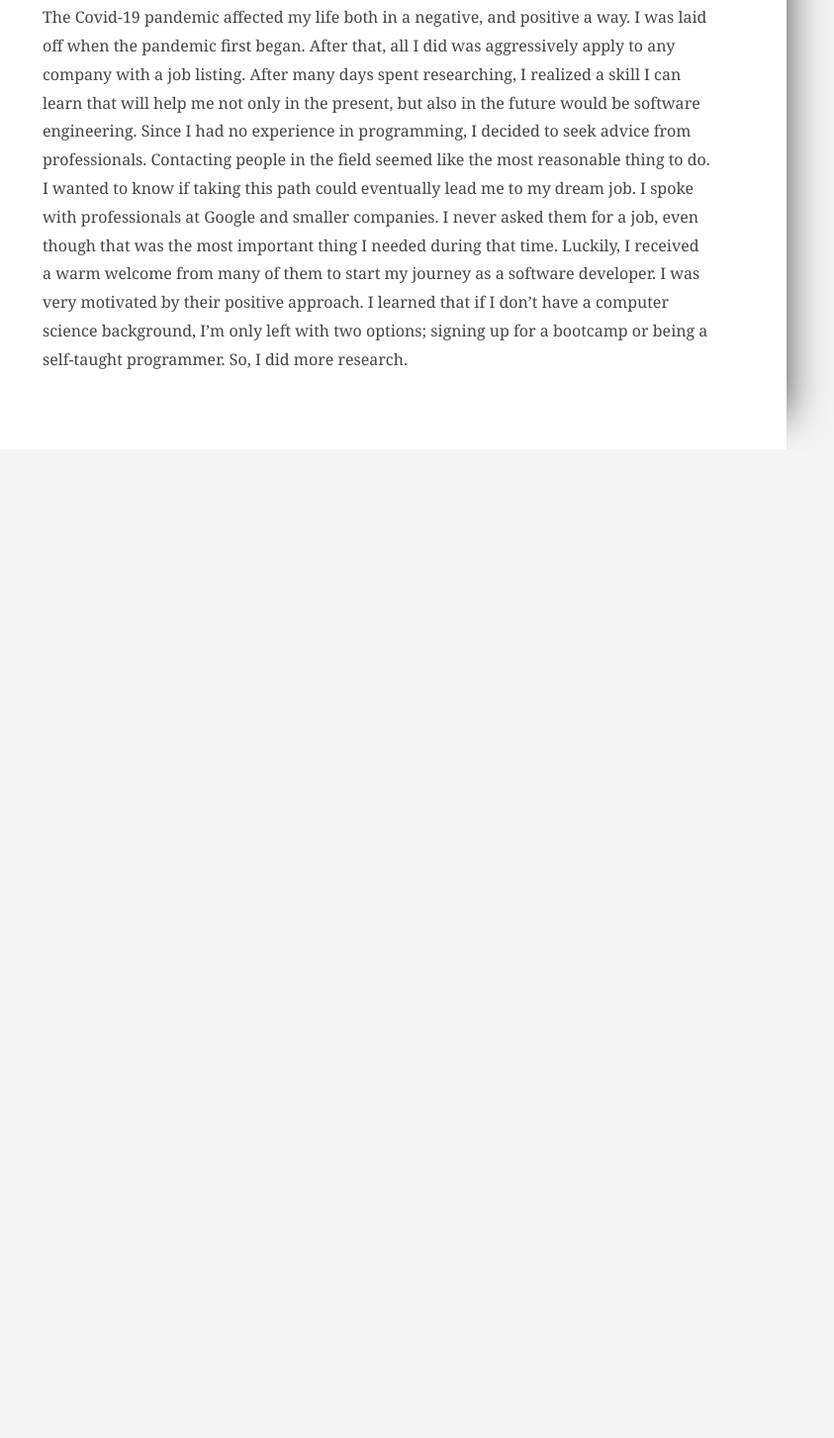
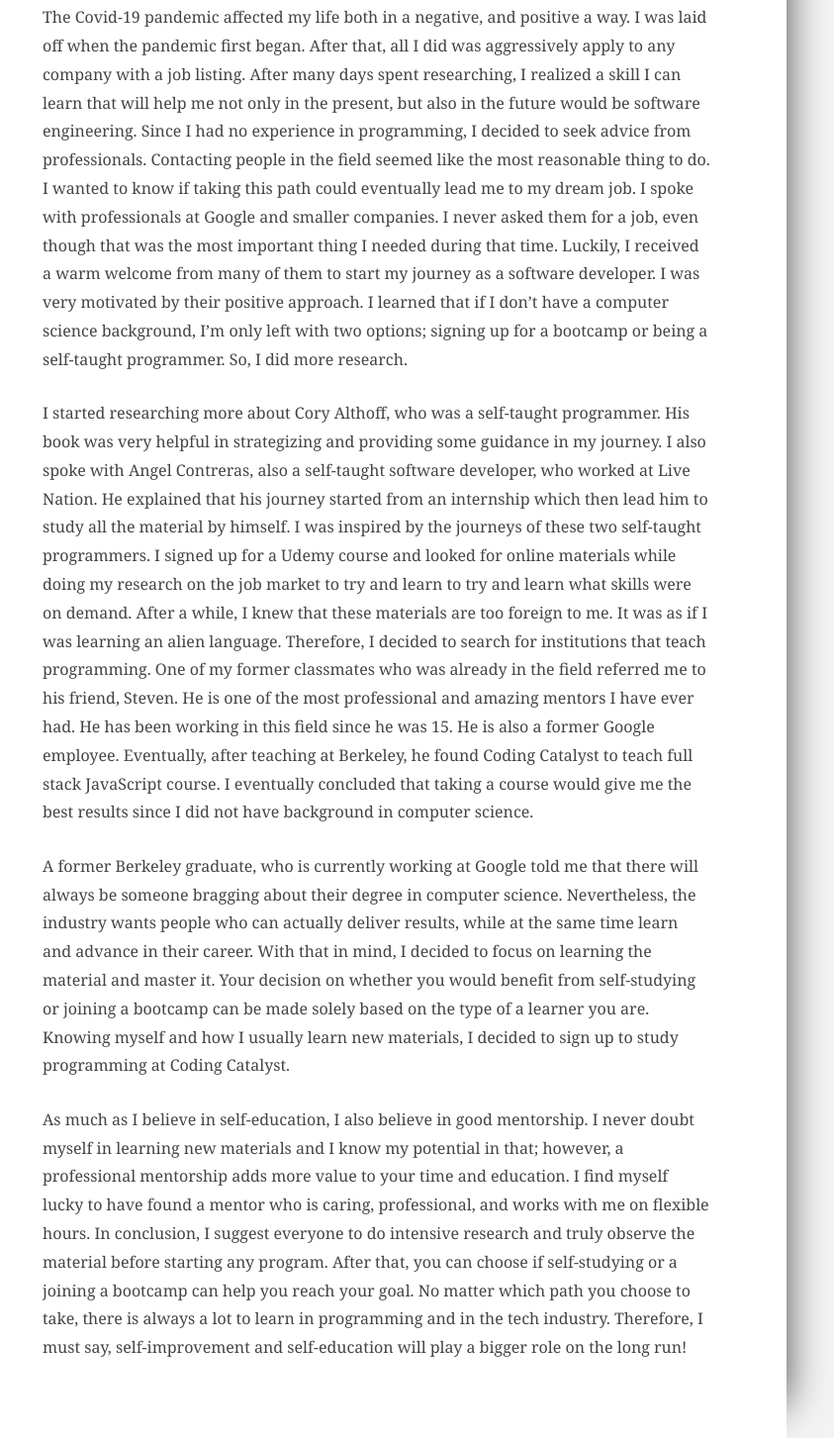
Before and after one commit to armen8989/armen8989-github.io, a plain HTML site: page blog/be-a-programmer.html in a window 1280 px wide. Shown: the part 888-2341 px from the top of the page at 99% size, without its empty margins (437-1280 px from the left). Before the commit the page ends 1342 px from the top, so only its background shows below. Drawn offline with Linux system fonts and the light colour scheme.

Commit message:
secondblog

```diff
--- a/blog/be-a-programmer.html
+++ b/blog/be-a-programmer.html
@@ -77,7 +77,7 @@
             <header class="post-header">
                 <img class="post-avatar" src="/image/me.png">
                 <h2 class="post-title">
-                    <a href="/blog/be-a-programmer.html">e a Programmer: Trained or Self-taught</a>
+                    <a href="/blog/be-a-programmer.html">Be a Programmer: Trained or Self-taught</a>
                 </h2>
                 <p class="post-meta">
                     By
@@ -98,6 +98,15 @@
             <p class="post-description">
                 The Covid-19 pandemic affected my life both in a negative, and positive a way. I was laid off when the pandemic first began. After that, all I did was aggressively apply to any company with a job listing. After many days spent researching, I realized a skill I can learn that will help me not only in the present, but also in the future would be software engineering. Since I had no experience in programming, I decided to seek advice from professionals. Contacting people in the field seemed like the most reasonable thing to do. I wanted to know if taking this path could eventually lead me to my dream job. I spoke with professionals at Google and smaller companies. I never asked them for a job, even though that was the most important thing I needed during that time. Luckily, I received a warm welcome from many of them to start my journey as a software developer. I was very motivated by their positive approach. I learned that if I don’t have a computer science background, I’m only left with two options; signing up for a bootcamp or being a self-taught programmer. So, I did more research.
             </p>
+            <p class="post-description">
+                I started researching more about Cory Althoff, who was a self-taught programmer. His book was very helpful in strategizing and providing some guidance in my journey. I also spoke with Angel Contreras, also a self-taught software developer, who worked at Live Nation. He explained that his journey started from an internship which then lead him to study all the material by himself. I was inspired by the journeys of these two self-taught programmers. I signed up for a Udemy course and looked for online materials while doing my research on the job market to try and learn to try and learn what skills were on demand. After a while, I knew that these materials are too foreign to me. It was as if I was learning an alien language. Therefore, I decided to search for institutions that teach programming. One of my former classmates who was already in the field referred me to his friend, Steven. He is one of the most professional and amazing mentors I have ever had. He has been working in this field since he was 15. He is also a former Google employee. Eventually, after teaching at Berkeley, he found Coding Catalyst to teach full stack JavaScript course. I eventually concluded that taking a course would give me the best results since I did not have background in computer science.
+            </p>
+            <p class="post-description">
+                A former Berkeley graduate, who is currently working at Google told me that there will always be someone bragging about their degree in computer science. Nevertheless, the industry wants people who can actually deliver results, while at the same time learn and advance in their career. With that in mind, I decided to focus on learning the material and master it. Your decision on whether you would benefit from self-studying or joining a bootcamp can be made solely based on the type of a learner you are. Knowing myself and how I usually learn new materials, I decided to sign up to study programming at Coding Catalyst.
+            </p>
+            <p class="post-description">
+                As much as I believe in self-education, I also believe in good mentorship. I never doubt myself in learning new materials and I know my potential in that; however, a professional mentorship adds more value to your time and education. I find myself lucky to have found a mentor who is caring, professional, and works with me on flexible hours. In conclusion, I suggest everyone to do intensive research and truly observe the material before starting any program. After that, you can choose if self-studying or a joining a bootcamp can help you reach your goal. No matter which path you choose to take, there is always a lot to learn in programming and in the tech industry. Therefore, I must say, self-improvement and self-education will play a bigger role on the long run!
+            </p>
         </main>
     </div>
 </body>
```
